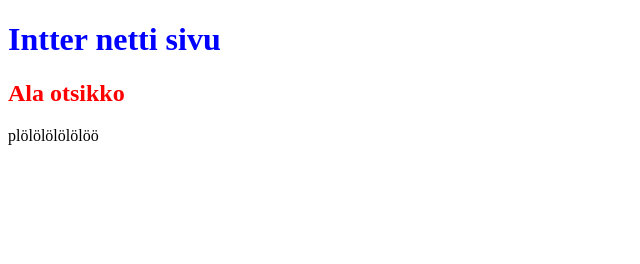
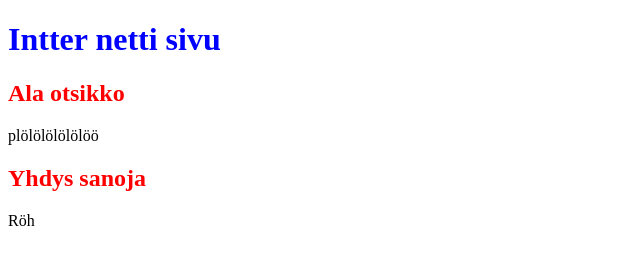
Before and after one commit to taneljuu/ansioluettelo, a plain HTML site: page index.html in a window 1280 px wide. Shown: the whole page, without its empty margins (0-640 px from the left). Drawn offline with Linux system fonts and the light colour scheme.

Commit message:
index.html päivitys

```diff
--- a/index.html
+++ b/index.html
@@ -15,6 +15,8 @@
   <h1>Intter netti sivu</h1>
   <h2>Ala otsikko</h2>
   <a>plölölölölölöö</a>
+  <h2>Yhdys sanoja</h2>
+  <a>Röh</a>
 </body>
 
 </html>
```
